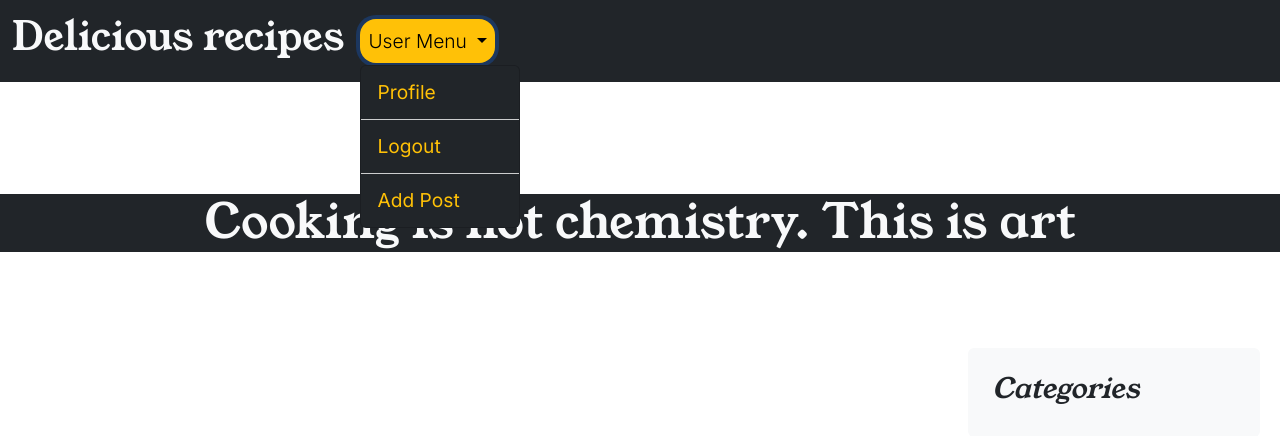
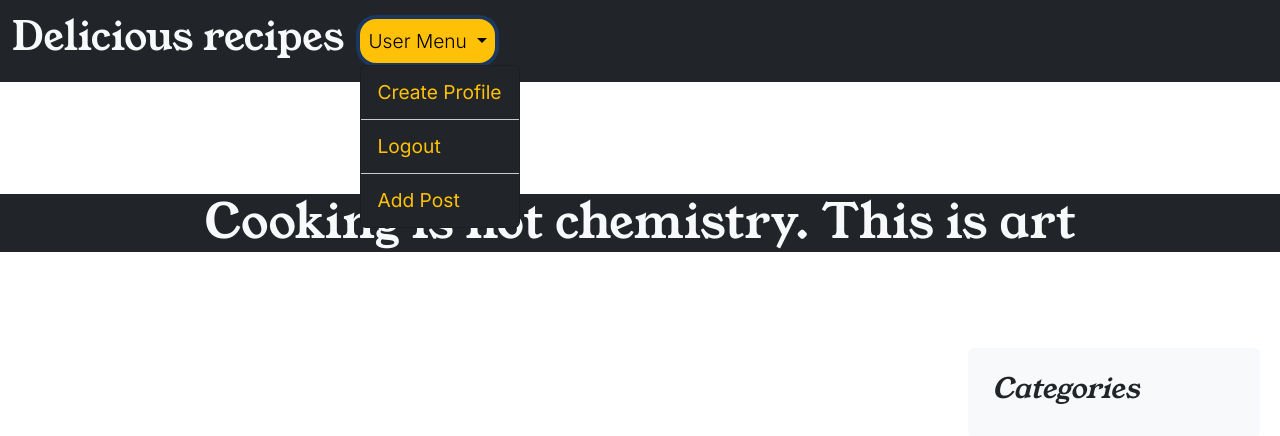
Before and after one commit to Belan-Mihail/cooking-blog, a Django app: page / in a window 1280 px wide, after a click on "User Menu". Shown: the top 436 px of the page. Run offline with Django 3.2, Linux system fonts and the light colour scheme; the visitor is signed in with stand-in values (Sample User, id 1); data that the repository does not hold is empty; some libraries are stand-ins or nearby versions.

Commit message:
Edit link in the navbar menu and add test html to create_profile.html

```diff
--- a/templates/base.html
+++ b/templates/base.html
@@ -43,7 +43,7 @@
                             User Menu
                         </a>
                         <ul class="dropdown-menu">
-                            <li><a class="dropdown-item" href="#">Profile</a></li>
+                            <li><a class="dropdown-item" href="{% url 'create_profile' %}">Create Profile</a></li>
                             <li><hr class="dropdown-divider"></li>
                             <li><a class="dropdown-item" href="{% url 'account_logout' %}">Logout</a></li>
                             <li><hr class="dropdown-divider"></li>
```
Also changed, not shown: customactions/templates/customactions/create_profile.html (+7 -0 lines).
